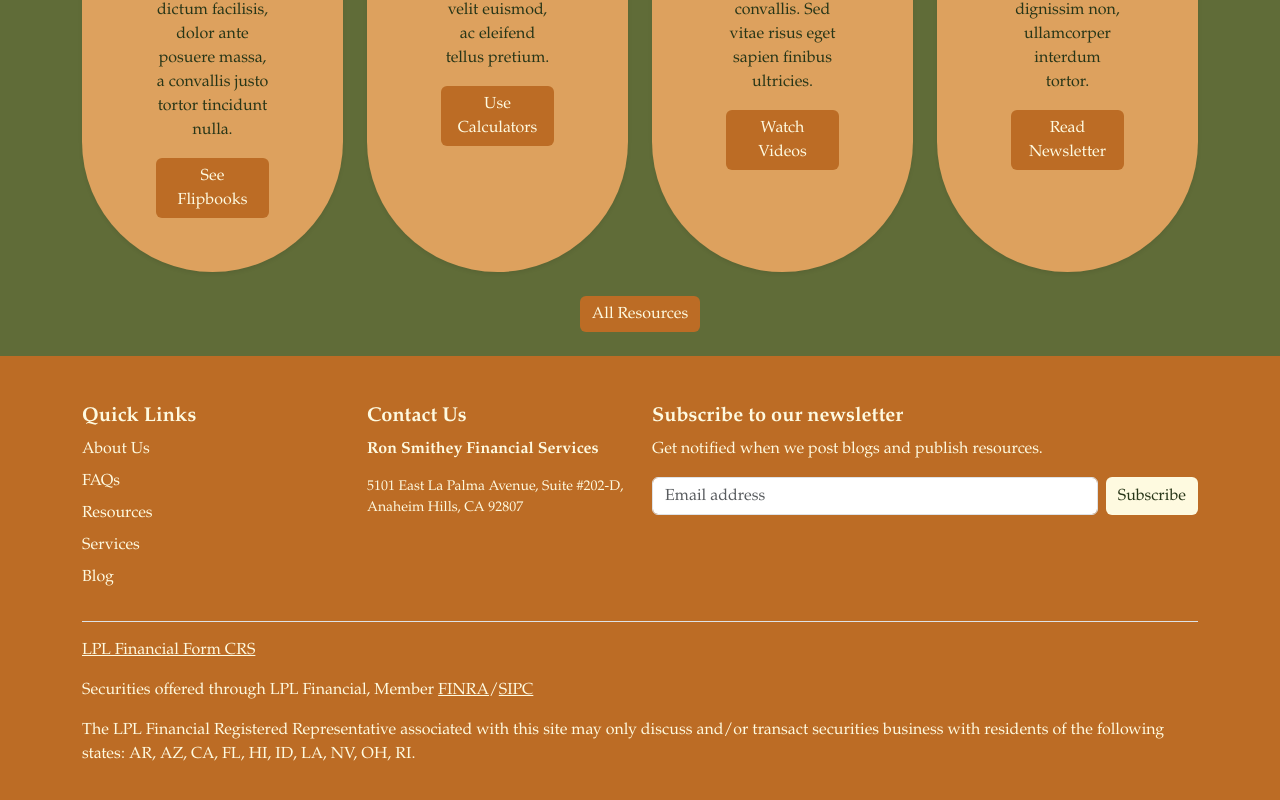
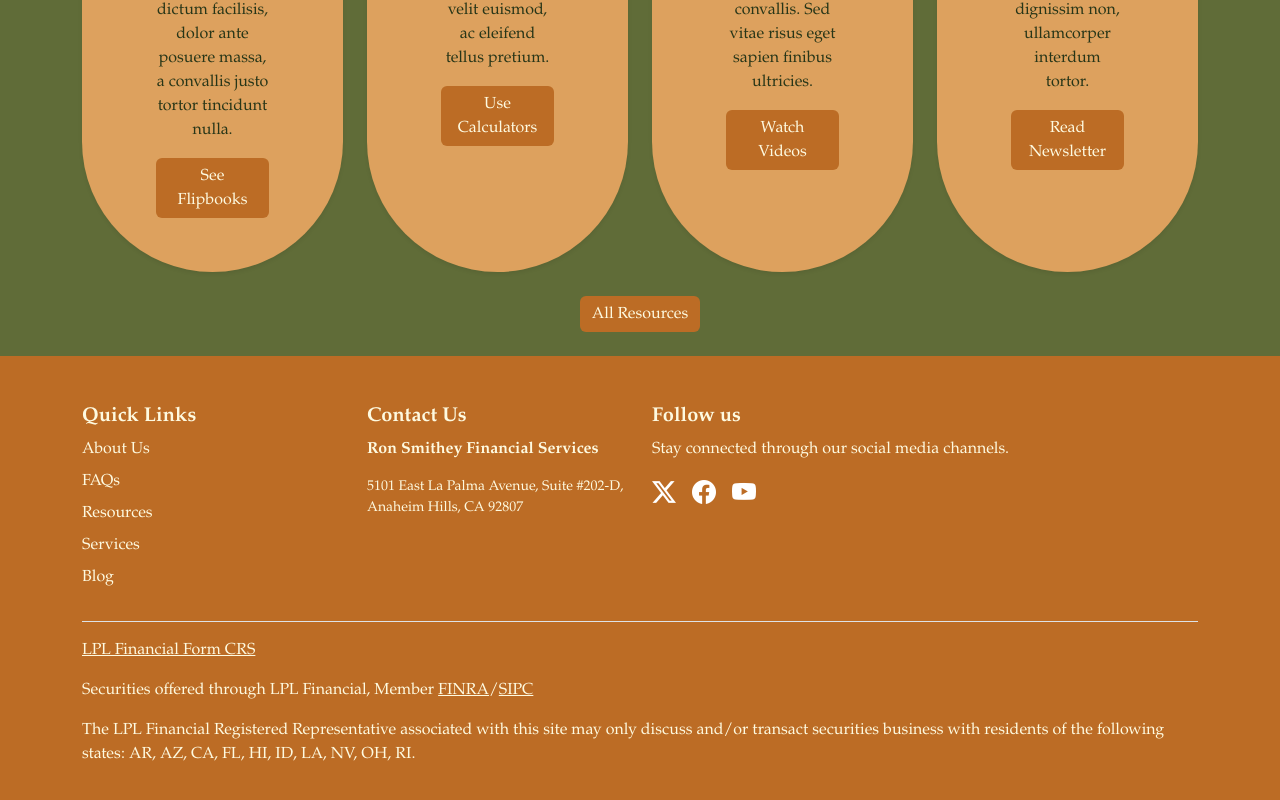
Before and after one commit to DavidTimothyNam/CSC-131-Final, a React (Vite) app: page / in a window 1280 px wide. Shown: the part 2245-3045 px from the top of the page. Built offline with nearby package versions, Linux system fonts and the light colour scheme.

Commit message:
added socials, removed newsletter in footer

```diff
--- a/package.json
+++ b/package.json
@@ -12,6 +12,7 @@
   "dependencies": {
     "body-parser": "^2.2.0",
     "bootstrap": "^5.3.3",
+    "bootstrap-icons": "^1.11.3",
     "cors": "^2.8.5",
     "express": "^5.1.0",
     "multer": "^1.4.5-lts.2",
--- a/src/components/Footer/Footer.jsx
+++ b/src/components/Footer/Footer.jsx
@@ -8,7 +8,9 @@ const Footer = () => {
       <Container>
         <Row>
           <Col lg={3} className="mb-4">
-            <h5><b>Quick Links</b></h5>
+            <h5>
+              <b>Quick Links</b>
+            </h5>
             <ul className="nav flex-column">
               <li className="nav-item mb-2">
                 <Link to="/about" className="nav-link p-0 text-body-secondary">
@@ -45,7 +47,9 @@ const Footer = () => {
           </Col>
 
           <Col lg={3} className="mb-4">
-            <h5><b>Contact Us</b></h5>
+            <h5>
+              <b>Contact Us</b>
+            </h5>
             <p className="fw-bold">Ron Smithey Financial Services</p>
             <p className="small mb-0">
               5101 East La Palma Avenue, Suite #202-D, Anaheim Hills, CA 92807
@@ -53,22 +57,37 @@ const Footer = () => {
           </Col>
 
           <Col lg={6} className="mb-4">
-            <h5><b>Subscribe to our newsletter</b></h5>
-            <p>Get notified when we post blogs and publish resources.</p>
-            <Form className="d-flex flex-column flex-sm-row w-100 gap-2">
-              <Form.Label htmlFor="newsletter1" visuallyHidden>
-                Email address
-              </Form.Label>
-              <Form.Control
-                id="newsletter1"
-                type="email"
-                placeholder="Email address"
-                className="navFooter"
-              />
-              <Button className="buttonWhite btn">
-                Subscribe
-              </Button>
-            </Form>
+            <h5>
+              <b>Follow us</b>
+            </h5>
+            <p>Stay connected through our social media channels.</p>
+            <div className="d-flex gap-3 align-items-center">
+              <a
+                href="https://x.com/"
+                target="_blank"
+                rel="noopener noreferrer"
+                aria-label="X (Twitter)"
+              >
+                <i className="bi bi-twitter-x fs-4 text-white"></i>
+              </a>
+              <a
+                href="https://facebook.com/"
+                target="_blank"
+                rel="noopener noreferrer"
+                aria-label="Facebook"
+              >
+                <i className="bi bi-facebook fs-4 text-white"></i>
+              </a>
+              <a
+                href="https://youtube.com/"
+                target="_blank"
+                rel="noopener noreferrer"
+                aria-label="YouTube"
+              >
+                <i className="bi bi-youtube fs-4 text-white"></i>
+              </a>
+              {/* Add more icons as needed */}
+            </div>
           </Col>
         </Row>
 
@@ -79,13 +98,39 @@ const Footer = () => {
               © 2025 Ron Smithey Financial Services. All rights reserved.
             </p>
           </Link>*/}
-          <a target="_blank" href="https://www.lpl.com/content/dam/lpl-www/documents/disclosures/lpl-financial-relationship-summary.pdf" className="footerLink">
-            <p>
-              LPL Financial Form CRS
-            </p>
+          <a
+            target="_blank"
+            href="https://www.lpl.com/content/dam/lpl-www/documents/disclosures/lpl-financial-relationship-summary.pdf"
+            className="footerLink"
+          >
+            <p>LPL Financial Form CRS</p>
           </a>
-          <p>Securities offered through LPL Financial, Member <a href="http://www.finra.org" target="_blank" aria-label="FINRA opens in a new window" className="footerLink">FINRA</a>/<a href="http://www.sipc.org" target="_blank" aria-label="SIPC opens in a new window" className="footerLink">SIPC</a></p>
-          <p>The LPL Financial Registered Representative associated with this site may only discuss and/or transact securities business with residents of the following states: AR, AZ, CA, FL, HI, ID, LA, NV, OH, RI.</p>
+          <p>
+            Securities offered through LPL Financial, Member{" "}
+            <a
+              href="http://www.finra.org"
+              target="_blank"
+              aria-label="FINRA opens in a new window"
+              className="footerLink"
+            >
+              FINRA
+            </a>
+            /
+            <a
+              href="http://www.sipc.org"
+              target="_blank"
+              aria-label="SIPC opens in a new window"
+              className="footerLink"
+            >
+              SIPC
+            </a>
+          </p>
+          <p>
+            The LPL Financial Registered Representative associated with this
+            site may only discuss and/or transact securities business with
+            residents of the following states: AR, AZ, CA, FL, HI, ID, LA, NV,
+            OH, RI.
+          </p>
         </div>
       </Container>
     </footer>
--- a/src/global.css
+++ b/src/global.css
@@ -1,4 +1,5 @@
 @import "bootstrap/dist/css/bootstrap.min.css";
+@import "bootstrap-icons/font/bootstrap-icons.css";
 @import "index.css";
 @import "styles.css";
 
```
Also changed, not shown: 1 other file (tests, documents, lock files or other folders).
